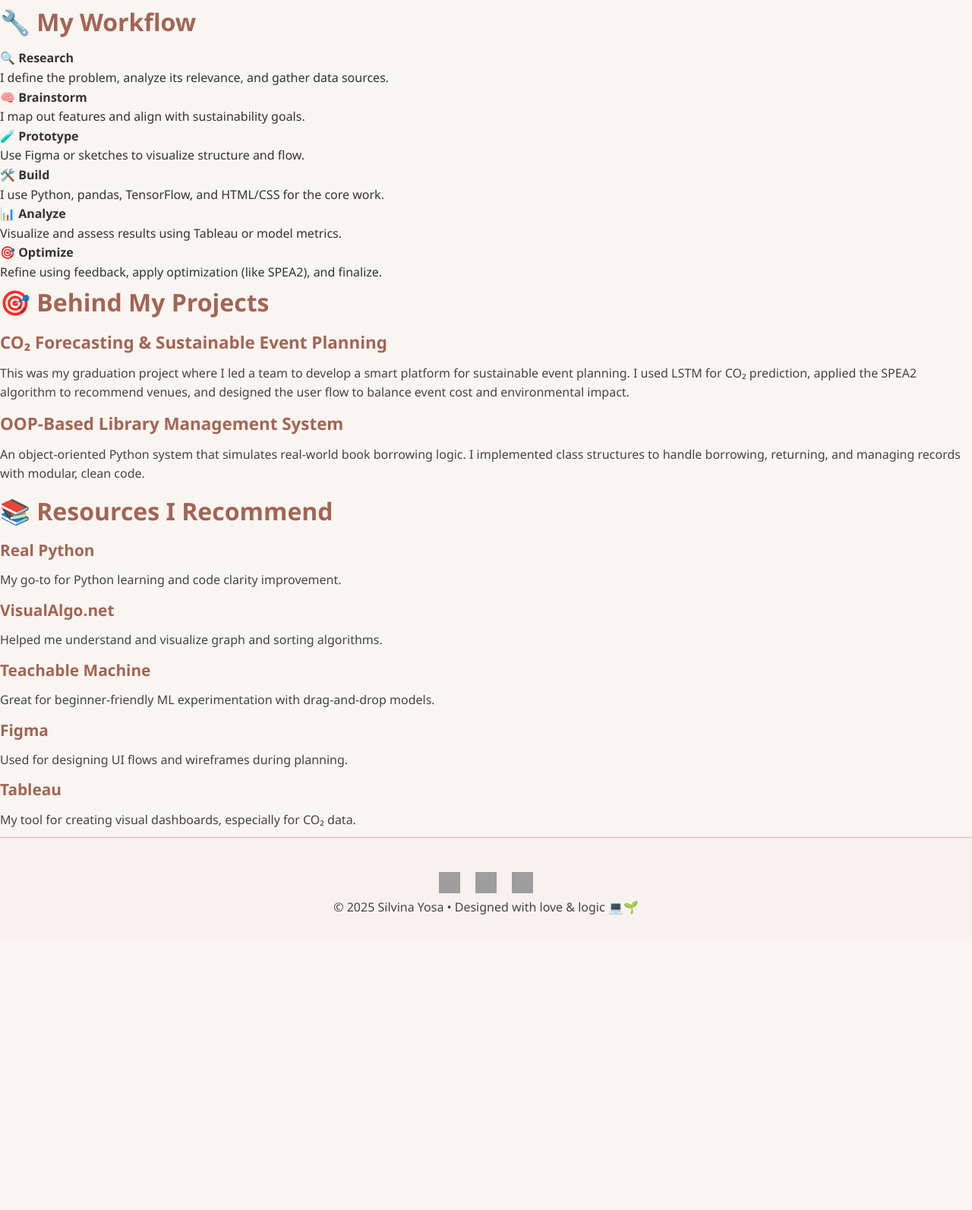
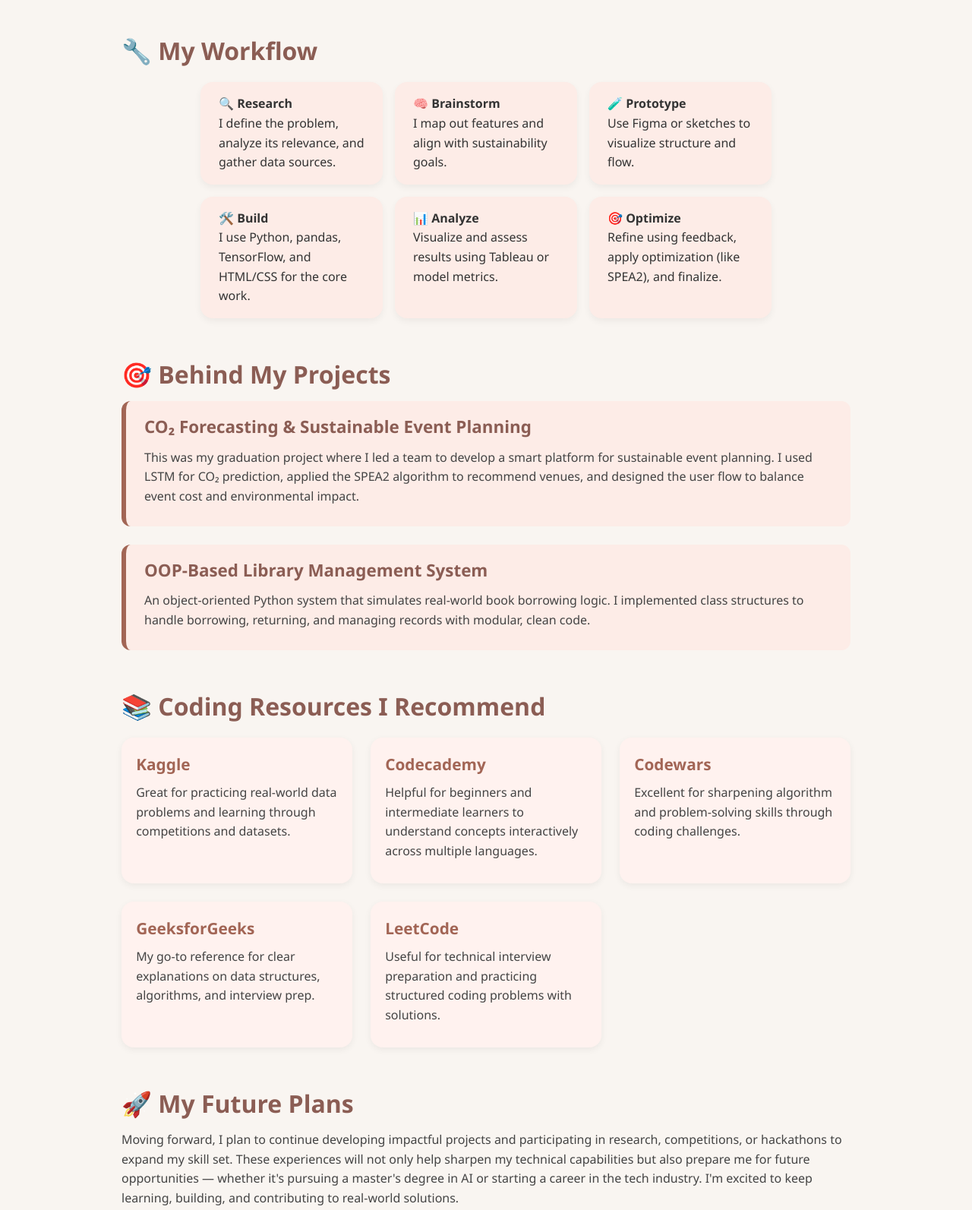
Before and after one commit to silvinayosa/PortfolioWeb, a plain HTML site: page more.html in a window 1280 px wide. Shown: the part 192-1785 px from the top of the page at 76% size. Before the commit the page ends 1430 px from the top, so only its background shows below. Drawn offline with Linux system fonts and the light colour scheme; grey boxes are pictures that could not be loaded.

Commit message:
Update more.html

```diff
--- a/more.html
+++ b/more.html
@@ -3,7 +3,7 @@
 
 <head>
   <meta charset="UTF-8" />
-  <meta name="viewport" content="width=device-width, initial-scale=1.0" />
+  <meta name="viewport" content="width=device-width, initial-scale=1.0">
   <title>How I Work</title>
   <link rel="stylesheet" href="style/style.css">
   <link rel="stylesheet" href="style/more.css">
@@ -24,70 +24,81 @@
     </nav>
   </header>
 
-  <!-- Hero Section -->
-  <section class="section">
+  <!-- Main Content -->
+  <section class="howwork-section">
     <h1>How I Work</h1>
     <p>This is a glimpse into how I approach building projects and the tools I use. As an Information Technology
       Management student passionate about AI and sustainability, every step of my process is rooted in structure,
       creativity, and continuous learning.</p>
   </section>
 
-  <section class="section">
+  <section class="howwork-section">
     <h2>🔧 My Workflow</h2>
-    <div class="process-flow">
-      <div class="step"><strong>🔍 Research</strong><br>I define the problem, analyze its relevance, and gather data
-        sources.</div>
-      <div class="step"><strong>🧠 Brainstorm</strong><br>I map out features and align with sustainability goals.</div>
-      <div class="step"><strong>🧪 Prototype</strong><br>Use Figma or sketches to visualize structure and flow.</div>
-      <div class="step"><strong>🛠️ Build</strong><br>I use Python, pandas, TensorFlow, and HTML/CSS for the core work.
+    <div class="howwork-flow">
+      <div class="howwork-step"><strong>🔍 Research</strong><br>I define the problem, analyze its relevance, and gather
+        data sources.</div>
+      <div class="howwork-step"><strong>🧠 Brainstorm</strong><br>I map out features and align with sustainability
+        goals.</div>
+      <div class="howwork-step"><strong>🧪 Prototype</strong><br>Use Figma or sketches to visualize structure and flow.
       </div>
-      <div class="step"><strong>📊 Analyze</strong><br>Visualize and assess results using Tableau or model metrics.
-      </div>
-      <div class="step"><strong>🎯 Optimize</strong><br>Refine using feedback, apply optimization (like SPEA2), and
-        finalize.</div>
+      <div class="howwork-step"><strong>🛠️ Build</strong><br>I use Python, pandas, TensorFlow, and HTML/CSS for the
+        core work.</div>
+      <div class="howwork-step"><strong>📊 Analyze</strong><br>Visualize and assess results using Tableau or model
+        metrics.</div>
+      <div class="howwork-step"><strong>🎯 Optimize</strong><br>Refine using feedback, apply optimization (like SPEA2),
+        and finalize.</div>
     </div>
   </section>
 
-  <section class="section">
+  <section class="howwork-section">
     <h2>🎯 Behind My Projects</h2>
-    <div class="highlight-card">
+    <div class="howwork-highlight">
       <h3>CO₂ Forecasting & Sustainable Event Planning</h3>
       <p>This was my graduation project where I led a team to develop a smart platform for sustainable event planning. I
         used LSTM for CO₂ prediction, applied the SPEA2 algorithm to recommend venues, and designed the user flow to
         balance event cost and environmental impact.</p>
     </div>
 
-    <div class="highlight-card">
+    <div class="howwork-highlight">
       <h3>OOP-Based Library Management System</h3>
       <p>An object-oriented Python system that simulates real-world book borrowing logic. I implemented class structures
         to handle borrowing, returning, and managing records with modular, clean code.</p>
     </div>
   </section>
 
-  <section class="section">
-    <h2>📚 Resources I Recommend</h2>
-    <div class="resources">
-      <div class="resource-card">
-        <h4>Real Python</h4>
-        <p>My go-to for Python learning and code clarity improvement.</p>
-      </div>
-      <div class="resource-card">
-        <h4>VisualAlgo.net</h4>
-        <p>Helped me understand and visualize graph and sorting algorithms.</p>
-      </div>
-      <div class="resource-card">
-        <h4>Teachable Machine</h4>
-        <p>Great for beginner-friendly ML experimentation with drag-and-drop models.</p>
-      </div>
-      <div class="resource-card">
-        <h4>Figma</h4>
-        <p>Used for designing UI flows and wireframes during planning.</p>
-      </div>
-      <div class="resource-card">
-        <h4>Tableau</h4>
-        <p>My tool for creating visual dashboards, especially for CO₂ data.</p>
-      </div>
+  <section class="howwork-section">
+    <h2>📚 Coding Resources I Recommend</h2>
+    <div class="howwork-resources">
+      <div class="howwork-resource-card"><a href="https://www.kaggle.com" target="_blank">
+          <h4>Kaggle</h4>
+          <p>Great for practicing real-world data problems and learning through competitions and datasets.</p>
+        </a></div>
+      <div class="howwork-resource-card"><a href="https://www.codecademy.com" target="_blank">
+          <h4>Codecademy</h4>
+          <p>Helpful for beginners and intermediate learners to understand concepts interactively across multiple
+            languages.</p>
+        </a></div>
+      <div class="howwork-resource-card"><a href="https://www.codewars.com" target="_blank">
+          <h4>Codewars</h4>
+          <p>Excellent for sharpening algorithm and problem-solving skills through coding challenges.</p>
+        </a></div>
+      <div class="howwork-resource-card"><a href="https://www.geeksforgeeks.org" target="_blank">
+          <h4>GeeksforGeeks</h4>
+          <p>My go-to reference for clear explanations on data structures, algorithms, and interview prep.</p>
+        </a></div>
+      <div class="howwork-resource-card"><a href="https://leetcode.com" target="_blank">
+          <h4>LeetCode</h4>
+          <p>Useful for technical interview preparation and practicing structured coding problems with solutions.</p>
+        </a></div>
     </div>
+  </section>
+
+  <section class="howwork-section">
+    <h2>🚀 My Future Plans</h2>
+    <p>Moving forward, I plan to continue developing impactful projects and participating in research, competitions, or
+      hackathons to expand my skill set. These experiences will not only help sharpen my technical capabilities but also
+      prepare me for future opportunities — whether it's pursuing a master's degree in AI or starting a career in the
+      tech industry. I'm excited to keep learning, building, and contributing to real-world solutions.</p>
   </section>
 
   <!-- Footer -->
@@ -109,7 +120,6 @@
       </div>
     </div>
   </footer>
-
 </body>
 
 </html>
```
